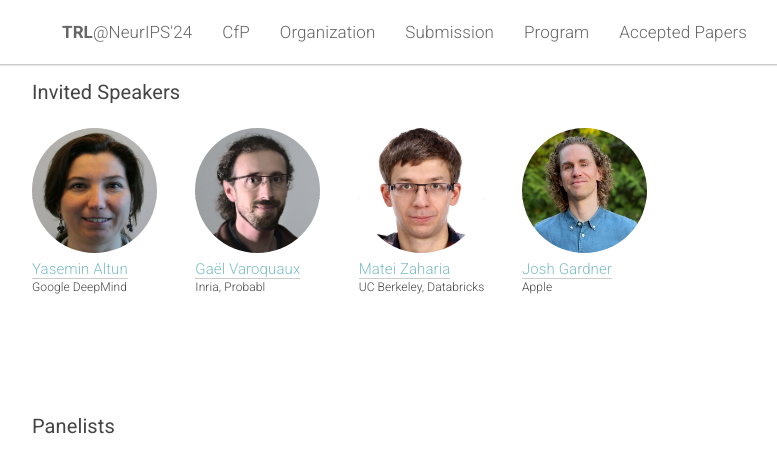
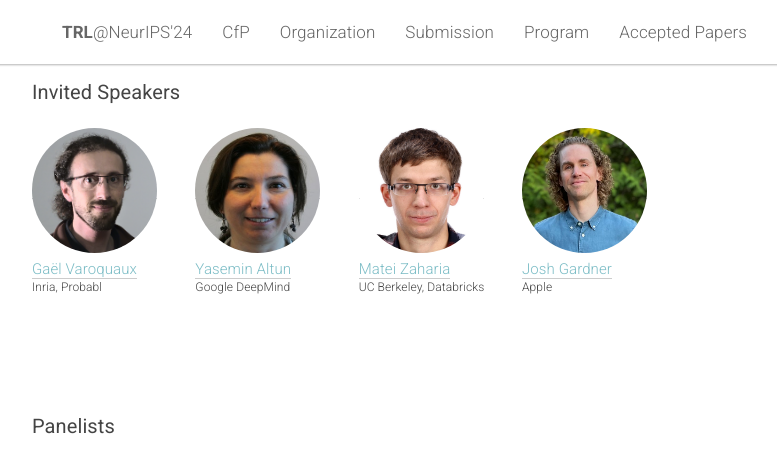
Before and after one commit to table-representation-learning/table-representation-learning.github.io, a Jekyll site: the page built from _pages/home.html, in a window 1280 px wide and 900 px high, scrolled down 2342 px, cut to the strip 0-458 px from the top of the window. Shown: the whole strip, without its empty margins (133-910 px from the left). Built offline with Jekyll 4.4.1, drawn with Linux system fonts in a browser that asks for light colours.

Commit message:
swap to order

```diff
--- a/_pages/home.html
+++ b/_pages/home.html
@@ -265,6 +265,16 @@ acknowledgements: ""
 
                     <div class="col-xs-6 col-lg-2">
                         <a href="" target="blank">
+                            <img class="people-pic" src="/assets/people/gv.jpg">
+                        </a>
+                        <div class="people-name">
+                            <a href="https://gael-varoquaux.info/" target="blank">Gaël Varoquaux</a>
+                            <h6>Inria, Probabl</h6>
+                        </div>
+                    </div>
+
+                    <div class="col-xs-6 col-lg-2">
+                        <a href="" target="blank">
                             <img class="people-pic" src="/assets/people/ya.png">
                         </a>
                         <div class="people-name">
@@ -273,25 +283,6 @@ acknowledgements: ""
                         </div>
                     </div>
 
-                    <!-- <div class="col-xs-6 col-lg-2">
-                        <a href="" target="blank">
-                            <img class="people-pic" src="/assets/people/ml.png">
-                        </a>
-                        <div class="people-name">
-                            <a href="https://en.wikipedia.org/wiki/Mirella_Lapata" target="blank">Mirella Lapata</a>
-                            <h6>University of Edinburgh</h6>
-                        </div>
-                    </div> -->
-
-                    <div class="col-xs-6 col-lg-2">
-                        <a href="" target="blank">
-                            <img class="people-pic" src="/assets/people/gv.jpg">
-                        </a>
-                        <div class="people-name">
-                            <a href="https://gael-varoquaux.info/" target="blank">Gaël Varoquaux</a>
-                            <h6>Inria, Probabl</h6>
-                        </div>
-                    </div>
 
                     <div class="col-xs-6 col-lg-2">
                         <a href="" target="blank">
```
